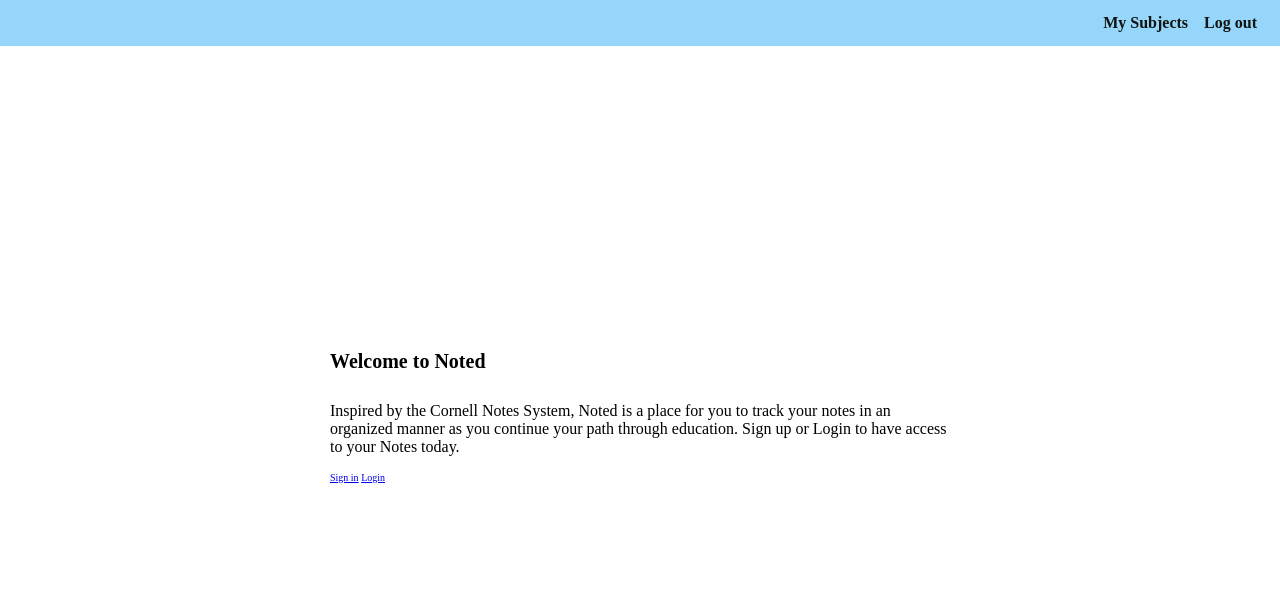
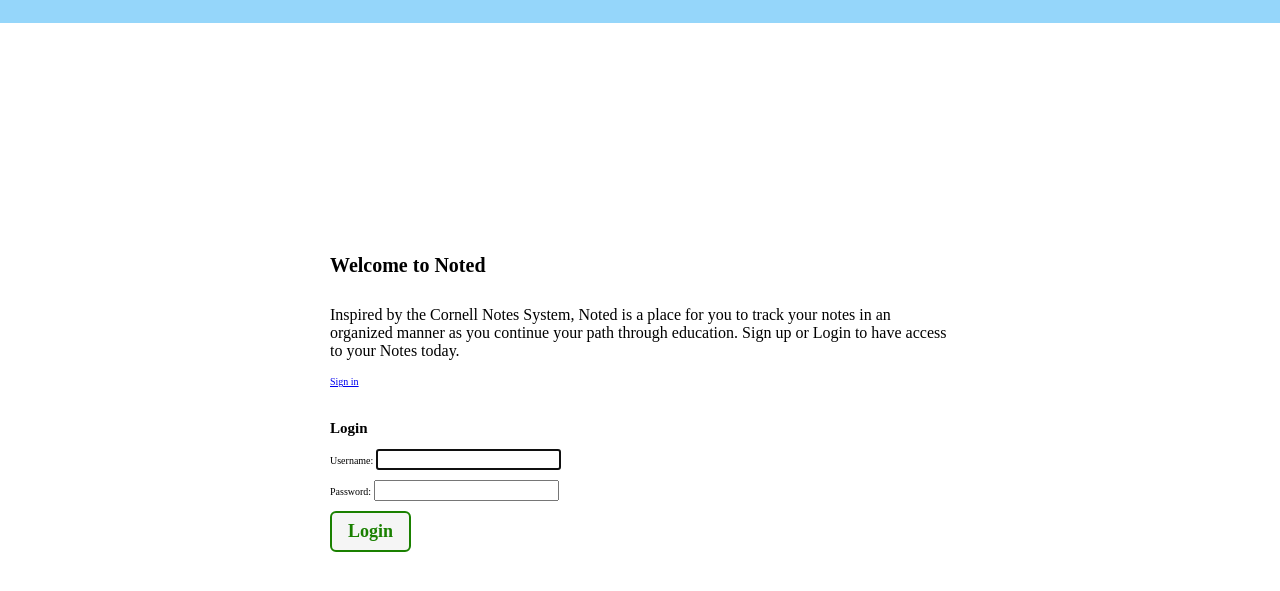
Before and after one commit to Reizor-75/Noted, a Django app: page / in a window 1280 px wide. Shown: the top 591 px of the page. Run offline with Django 4.2, Linux system fonts and the light colour scheme; some web fonts are replaced.

Commit message:
add login in and log out functionality

```diff
--- a/main_app/templates/base.html
+++ b/main_app/templates/base.html
@@ -21,10 +21,12 @@
     <div class="header-logo-container">
     </div>
     <nav>
+      {% if  user.is_authenticated %}
       <ul>
         <li><a href="{% url 'subjects' %}" >My Subjects</a></li>
-        <li><a href="" >Log out</a></li>
+        <li><a href="{% url 'logout' %}" >Log out</a></li>
       </ul>
+      {% endif %}
     </nav>
   </header>
   <main>
--- a/main_app/templates/home.html
+++ b/main_app/templates/home.html
@@ -10,8 +10,17 @@
   Sign up or Login to have access to your Notes today.
   <div>
     <a href="/">Sign in</a>
-    <a href="/">Login</a>
   </div>
 </p>
-
+{% if not user.is_authenticated %}
+  <section>
+    <form action="{% url 'home' %}" method="post" class="login">
+      <h1>Login</h1>
+      {% csrf_token %}
+      {{ form.as_p }}
+      <input type="hidden" name="next" value="{{ next }}">
+      <button type="submit" class="btn submit">Login</button>
+    </form>
+  </section>
+{% endif %}
 {% endblock %}
--- a/main_app/urls.py
+++ b/main_app/urls.py
@@ -2,7 +2,7 @@ from django.urls import path
 from . import views
 
 urlpatterns = [
-  path('', views.home, name='home'),
+  path('', views.Home.as_view(), name='home'),
   path('subjects/', views.note_subjects, name='subjects'),
   path('<subject>/notes/', views.note_index, name='note-index'),
   path('<subject>/notes/<int:note_id>', views.note_detail, name='note-detail'),
--- a/main_app/views.py
+++ b/main_app/views.py
@@ -1,10 +1,11 @@
 from django.shortcuts import render
 from .models import Note
 from django.views.generic.edit import CreateView, UpdateView, DeleteView
+from django.contrib.auth.views import LoginView
 
 # Create your views here.
-def home(request):
-  return render(request, 'home.html')
+class Home(LoginView):
+  template_name = 'home.html'
 
 def note_subjects(request):
   subjects = Note.objects.all().values('subject')
--- a/noted/settings.py
+++ b/noted/settings.py
@@ -127,6 +127,8 @@ USE_TZ = True
 # https://docs.djangoproject.com/en/4.2/howto/static-files/
 
 STATIC_URL = 'static/'
+LOGIN_REDIRECT_URL = 'subjects'
+LOGOUT_REDIRECT_URL = 'home'
 
 # Default primary key field type
 # https://docs.djangoproject.com/en/4.2/ref/settings/#default-auto-field
--- a/noted/urls.py
+++ b/noted/urls.py
@@ -20,4 +20,5 @@ from django.urls import path, include
 urlpatterns = [
     path('admin/', admin.site.urls),
     path('', include('main_app.urls')),
+    path('accounts/', include('django.contrib.auth.urls')),
 ]
```
